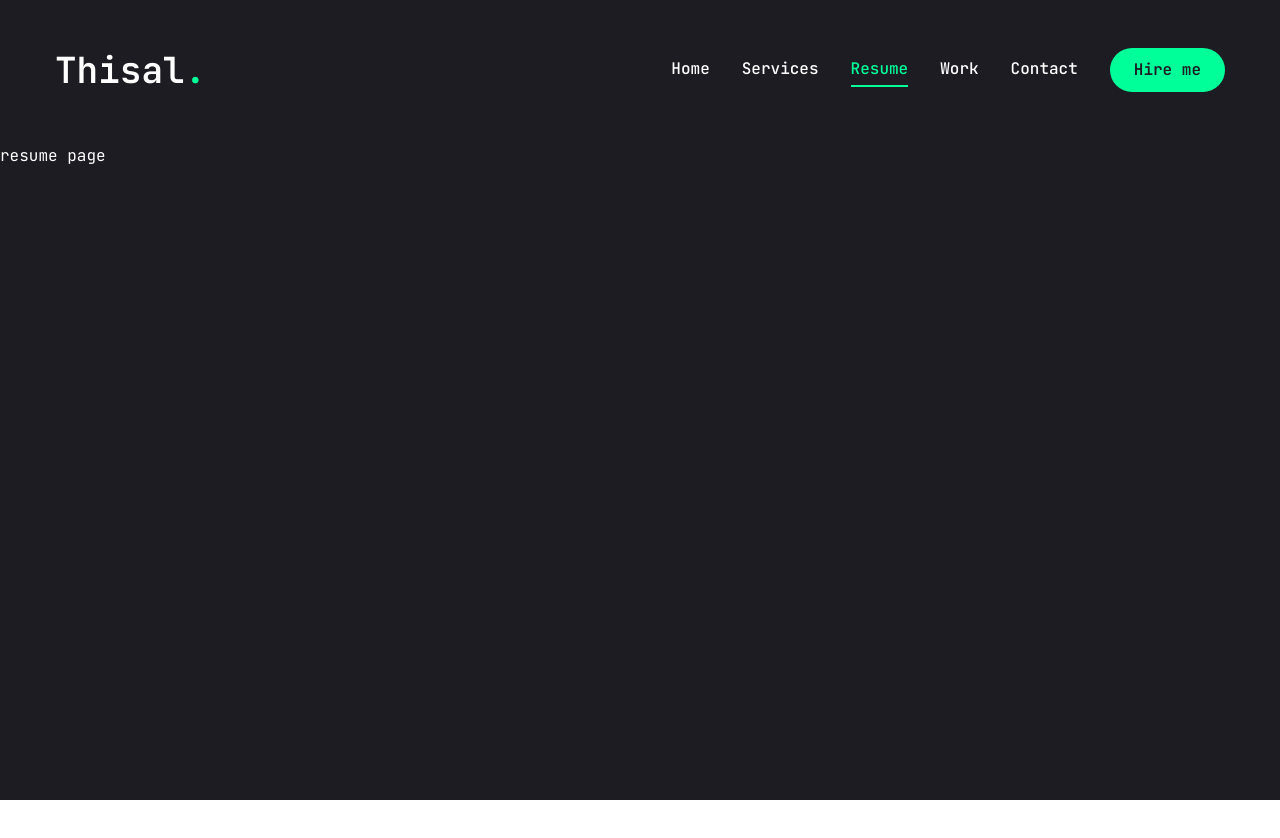
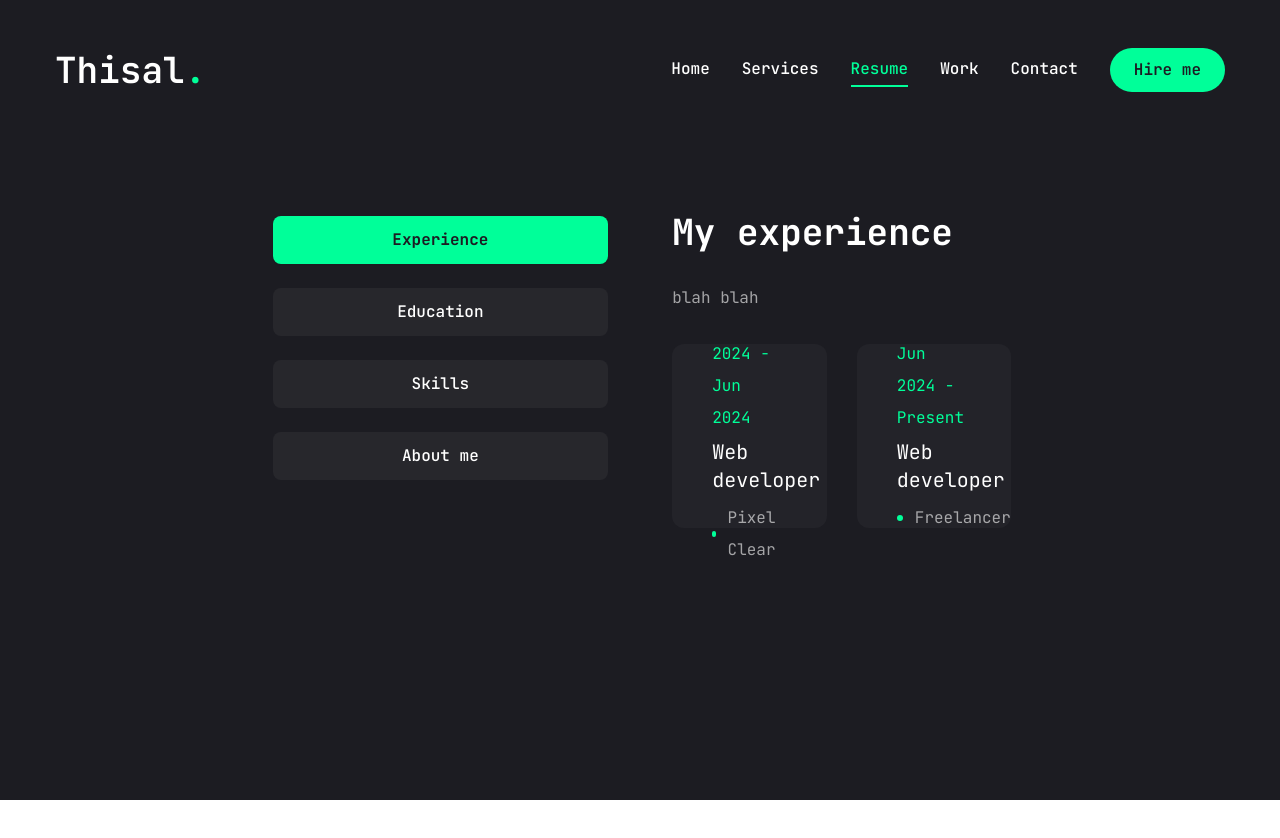
Before and after one commit to thisalchandupa/Portfolio, a Next.js app: page /resume in a window 1280 px wide. Shown: the top 838 px of the page. Before the commit the page ends 800 px from the top, so only its background shows below. Built offline with nearby package versions, Linux system fonts and the light colour scheme.

Commit message:
Resume Page

```diff
--- a/app/resume/page.jsx
+++ b/app/resume/page.jsx
@@ -1,9 +1,298 @@
+"use client";
 
+import { FaHtml5, FaCss3, FaJs, FaReact, FaNodeJs } from "react-icons/fa";
+
+import { SiTailwindcss, SiNextdotjs, SiVite } from "react-icons/si";
+
+//about data
+const about = {
+  title: "About me",
+  description: "blah blah",
+  info: [
+    {
+      fieldName: "Name",
+      fieldValue: "Thisal Chandupa",
+    },
+    {
+      fieldName: "Phone",
+      fieldValue: "077 361 1803",
+    },
+    {
+      fieldName: "Experience",
+      fieldValue: "2+ Years",
+    },
+    {
+      fieldName: "Nationality",
+      fieldValue: "Sri Lankan",
+    },
+    {
+      fieldName: "Email",
+      fieldValue: "thisalchandupa@gmail.com",
+    },
+    {
+      fieldName: "Freelance",
+      fieldValue: "Available",
+    },
+    {
+      fieldName: "Languages",
+      fieldValue: "English, Sinhala",
+    },
+  ],
+};
+
+//exp data
+const experience = {
+  icon: "",
+  title: "My experience",
+  description: "blah blah",
+  items: [
+    {
+      company: "Pixel Clear",
+      position: "Web developer",
+      duration: "Jan 2024 - Jun 2024",
+    },
+    {
+      company: "Freelancer",
+      position: "Web developer",
+      duration: "Jun 2024 - Present",
+    },
+  ],
+};
+
+const education = {
+  icon: "",
+  title: "My education",
+  description: "blah blah",
+  items: [
+    {
+      Institution: "Cardiff Metropolitan University",
+      Degree: "HD in Software Engineering",
+      duration: "2022 - 2024",
+    },
+    {
+      Institution: "Cardiff Metropolitan University",
+      Degree: "BSc (Honours) in Software Engineering (UG)",
+      duration: "2024 - Present",
+    },
+  ],
+};
+
+//skills data
+const skills = {
+  title: "My skills",
+  description: "blah blah",
+  skillList: [
+    {
+      icon: <FaHtml5 />,
+      name: "html 5",
+    },
+    {
+      icon: <FaCss3 />,
+      name: "Css 3",
+    },
+    {
+      icon: <FaJs />,
+      name: "javascript",
+    },
+    {
+      icon: <FaReact />,
+      name: "React",
+    },
+    {
+      icon: <FaNodeJs />,
+      name: "Nodejs",
+    },
+    {
+      icon: <SiNextdotjs />,
+      name: "Nextjs",
+    },
+    {
+      icon: <SiVite />,
+      name: "Vite",
+    },
+    {
+      icon: <SiTailwindcss />,
+      name: "Tailwindcss",
+    },
+  ],
+};
+
+import { Tabs, TabsContent, TabsList, TabsTrigger } from "@/components/ui/tabs";
+import {
+  Tooltip,
+  TooltipContent,
+  TooltipProvider,
+  TooltipTrigger,
+} from "@/components/ui/tooltip";
+
+import { ScrollArea } from "@/components/ui/scroll-area";
+import { motion } from "framer-motion";
 
 const resume = () => {
   return (
-    <div>resume page</div>
-  )
-}
+    <motion.div
+      initial={{ opacity: 0 }}
+      animate={{
+        opacity: 1,
+        transition: { delay: 2.4, duration: 0.4, ease: "easeIn" },
+      }}
+      className="min-h-[88vh] flex items-center justify-center py-12 xl:py-0"
+    >
+      <div className="conntainer mx-auto">
+        <Tabs
+          defaultValue="experience"
+          className="flex flex-col xl:flex-row gap-[60px]"
+        >
+          <TabsList
+            className="flex flex-col w-full max-w-[380px] mx-auto xl:mx-0
+          gap-6"
+          >
+            <TabsTrigger value="experience">Experience</TabsTrigger>
+            <TabsTrigger value="education">Education</TabsTrigger>
+            <TabsTrigger value="skills">Skills</TabsTrigger>
+            <TabsTrigger value="about">About me</TabsTrigger>
+          </TabsList>
 
-export default resume
+          {/*content*/}
+          <div className="min-h-[70vh] w-full">
+            {/*exp*/}
+            <TabsContent value="experience" className="w-full">
+              <div className="flex flex-col gap-[30px] text-center xl:text-left">
+                <h3 className="text-4xl font-bold">{experience.title}</h3>
+                <p className="max-w-[600px] text-white/60 mx-auto xl:mx-0">
+                  {experience.description}
+                </p>
+                <ScrollArea className="h-[400px]">
+                  <ul className="grid grid-cols-1 lg:grid-cols-2 gap-[30px]">
+                    {experience.items.map((item, index) => {
+                      return (
+                        <li
+                          key={index}
+                          className="bg-[#232329] h-[184px] py-6 px-10 rounded-xl flex flex-col justify-center items-center lg:items-start gap-1"
+                        >
+                          <span className="text-accent">{item.duration}</span>
+                          <h3
+                            className="text-xl max-w-[260px] min-h-[60px]
+                          text-center lg:text-left"
+                          >
+                            {item.position}
+                          </h3>
+                          <div className="flex items-center gap-3">
+                            {/*dot*/}
+                            <span
+                              className="w-[6px] h-[6px] rounded-full
+                            bg-accent"
+                            ></span>
+                            <p className="text-white/60">{item.company}</p>
+                          </div>
+                        </li>
+                      );
+                    })}
+                  </ul>
+                </ScrollArea>
+              </div>
+            </TabsContent>
+            {/*edu*/}
+            <TabsContent value="education" className="w-full">
+              <div className="flex flex-col gap-[30px] text-center xl:text-left">
+                <h3 className="text-4xl font-bold">{education.title}</h3>
+                <p className="max-w-[600px] text-white/60 mx-auto xl:mx-0">
+                  {education.description}
+                </p>
+                <ScrollArea className="h-[400px]">
+                  <ul className="grid grid-cols-1 lg:grid-cols-2 gap-[30px]">
+                    {education.items.map((item, index) => {
+                      return (
+                        <li
+                          key={index}
+                          className="bg-[#232329] h-[184px] py-6 px-10 rounded-xl flex flex-col justify-center items-center lg:items-start gap-1"
+                        >
+                          <span className="text-accent">{item.duration}</span>
+                          <h3
+                            className="text-xl max-w-[260px] min-h-[60px]
+                          text-center lg:text-left"
+                          >
+                            {item.Degree}
+                          </h3>
+                          <div className="flex items-center gap-3">
+                            {/*dot*/}
+                            <span
+                              className="w-[6px] h-[6px] rounded-full
+                            bg-accent"
+                            ></span>
+                            <p className="text-white/60">{item.Institution}</p>
+                          </div>
+                        </li>
+                      );
+                    })}
+                  </ul>
+                </ScrollArea>
+              </div>
+            </TabsContent>
+            {/*skills*/}
+            <TabsContent value="skills" className="w-full h-full">
+              <div className="flex flex-col gap-[30px] text-center xl:text-left">
+                <h3 className="text-4xl font-bold">{skills.title}</h3>
+                <p className="max-w-[600px] text-white/60 mx-auto xl:mx-0">
+                  {skills.description}
+                </p>
+              </div>
+              <ul className="grid grid-cols-2 sm:grid-cols-3 md:grid-cols-4 gap-4 xl:gap-[30px]">
+                {skills.skillList.map((skills, index) => {
+                  return (
+                    <li key={index}>
+                      <TooltipProvider delayDuration={100}>
+                        <Tooltip>
+                          <TooltipTrigger
+                            className="w-full h-[150px] bg-[#232329]
+                          rounded-xl flex justify-center items-center group"
+                          >
+                            <div
+                              className="text-6xl group-hover:text-accent transition-all
+                           duration-300"
+                            >
+                              {skills.icon}
+                            </div>
+                          </TooltipTrigger>
+                          <TooltipContent>
+                            <p className="capitalize">{skills.name}</p>
+                          </TooltipContent>
+                        </Tooltip>
+                      </TooltipProvider>
+                    </li>
+                  );
+                })}
+              </ul>
+            </TabsContent>
+            {/*about*/}
+            <TabsContent
+              value="about"
+              className="w-full text-center xl:text-left"
+            >
+              <div className="flex flex-col gap-[30px]">
+                <h3 className="text-4xl font-bold">{about.title}</h3>
+                <p className="max-w-[600px] text-white/60 mx-auto xl:mx-0">
+                  {about.description}
+                </p>
+                <ul className=" grid grid-cols-1 xl:grid-cols-2 gap-y-6 max-w-[620px]
+                mx-auto xl:mx-0">
+                  {about.info.map((item, index) => {
+                    return (
+                      <li key={index} className="flex items-center justify-center
+                      xl:justify-start gap-4">
+                        <span className="text-white/60">{item.fieldName}</span>
+                        <span className="text-xl">{item.fieldValue}</span>
+                      </li>
+                    );
+                  })}
+                </ul>
+              </div>
+            </TabsContent>
+          </div>
+        </Tabs>
+      </div>
+    </motion.div>
+  );
+};
+
+export default resume;
--- a/components/ui/scroll-area.jsx
+++ b/components/ui/scroll-area.jsx
@@ -32,7 +32,7 @@ const ScrollBar = React.forwardRef(({ className, orientation = "vertical", ...pr
       className
     )}
     {...props}>
-    <ScrollAreaPrimitive.ScrollAreaThumb className="relative flex-1 rounded-full bg-slate-200 dark:bg-slate-800" />
+    <ScrollAreaPrimitive.ScrollAreaThumb className="relative flex-1 rounded-full bg-accent dark:bg-slate-800" />
   </ScrollAreaPrimitive.ScrollAreaScrollbar>
 ))
 ScrollBar.displayName = ScrollAreaPrimitive.ScrollAreaScrollbar.displayName
--- a/components/ui/tabs.jsx
+++ b/components/ui/tabs.jsx
@@ -1,43 +1,43 @@
-"use client"
+"use client";
 
-import * as React from "react"
-import * as TabsPrimitive from "@radix-ui/react-tabs"
+import * as React from "react";
+import * as TabsPrimitive from "@radix-ui/react-tabs";
 
-import { cn } from "@/lib/utils"
+import { cn } from "@/lib/utils";
 
-const Tabs = TabsPrimitive.Root
+const Tabs = TabsPrimitive.Root;
 
 const TabsList = React.forwardRef(({ className, ...props }, ref) => (
   <TabsPrimitive.List
     ref={ref}
-    className={cn(
-      "inline-flex h-10 items-center justify-center rounded-md bg-slate-100 p-1 text-slate-500 dark:bg-slate-800 dark:text-slate-400",
-      className
-    )}
-    {...props} />
-))
-TabsList.displayName = TabsPrimitive.List.displayName
+    className={cn("inline-flex h-auto rounded-md p-1 text-primary", className)}
+    {...props}
+  />
+));
+TabsList.displayName = TabsPrimitive.List.displayName;
 
 const TabsTrigger = React.forwardRef(({ className, ...props }, ref) => (
   <TabsPrimitive.Trigger
     ref={ref}
     className={cn(
-      "inline-flex items-center justify-center whitespace-nowrap rounded-sm px-3 py-1.5 text-sm font-medium ring-offset-white transition-all focus-visible:outline-none focus-visible:ring-2 focus-visible:ring-slate-950 focus-visible:ring-offset-2 disabled:pointer-events-none disabled:opacity-50 data-[state=active]:bg-white data-[state=active]:text-slate-950 data-[state=active]:shadow-sm dark:ring-offset-slate-950 dark:focus-visible:ring-slate-300 dark:data-[state=active]:bg-slate-950 dark:data-[state=active]:text-slate-50",
+      "inline-flex items-center w-full bg-[#27272c] justify-center whitespace-nowrap text-white rounded-lg p-3 text-base font-medium ring-offset-white transition-all disabled:pointer-events-none disabled:opacity-50 data-[state=active]:bg-accent data-[state=active]:text-primary data-[state=active]:font-bold data-[state=active]:shadow-sm",
       className
     )}
-    {...props} />
-))
-TabsTrigger.displayName = TabsPrimitive.Trigger.displayName
+    {...props}
+  />
+));
+TabsTrigger.displayName = TabsPrimitive.Trigger.displayName;
 
 const TabsContent = React.forwardRef(({ className, ...props }, ref) => (
   <TabsPrimitive.Content
     ref={ref}
     className={cn(
-      "mt-2 ring-offset-white focus-visible:outline-none focus-visible:ring-2 focus-visible:ring-slate-950 focus-visible:ring-offset-2 dark:ring-offset-slate-950 dark:focus-visible:ring-slate-300",
+      "min-h-[480px] ring-offset-white focus-visible:outline-none focus-visible:ring-2 focus-visible:ring-slate-950 focus-visible:ring-offset-2 dark:ring-offset-slate-950 dark:focus-visible:ring-slate-300",
       className
     )}
-    {...props} />
-))
-TabsContent.displayName = TabsPrimitive.Content.displayName
+    {...props}
+  />
+));
+TabsContent.displayName = TabsPrimitive.Content.displayName;
 
-export { Tabs, TabsList, TabsTrigger, TabsContent }
+export { Tabs, TabsList, TabsTrigger, TabsContent };
```
